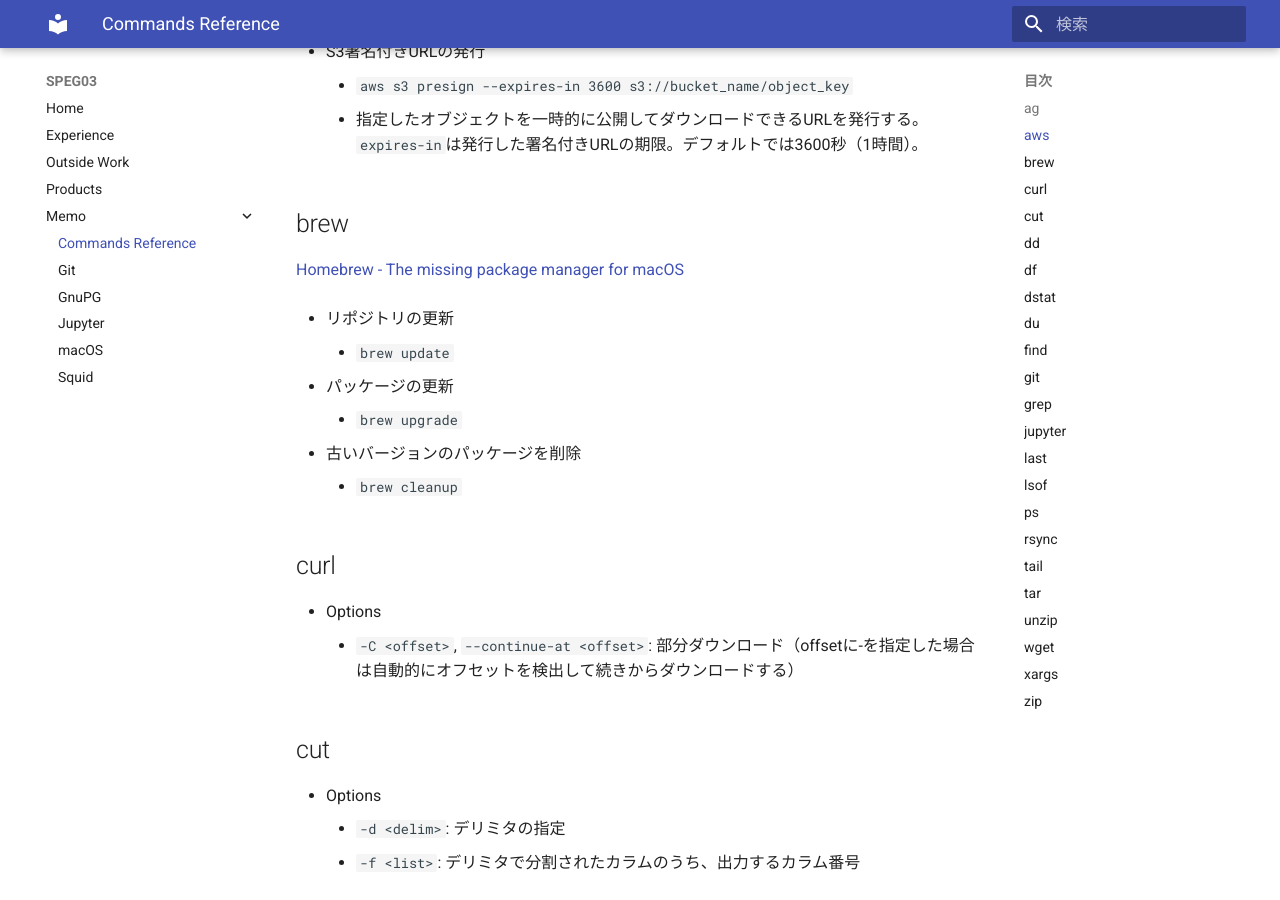
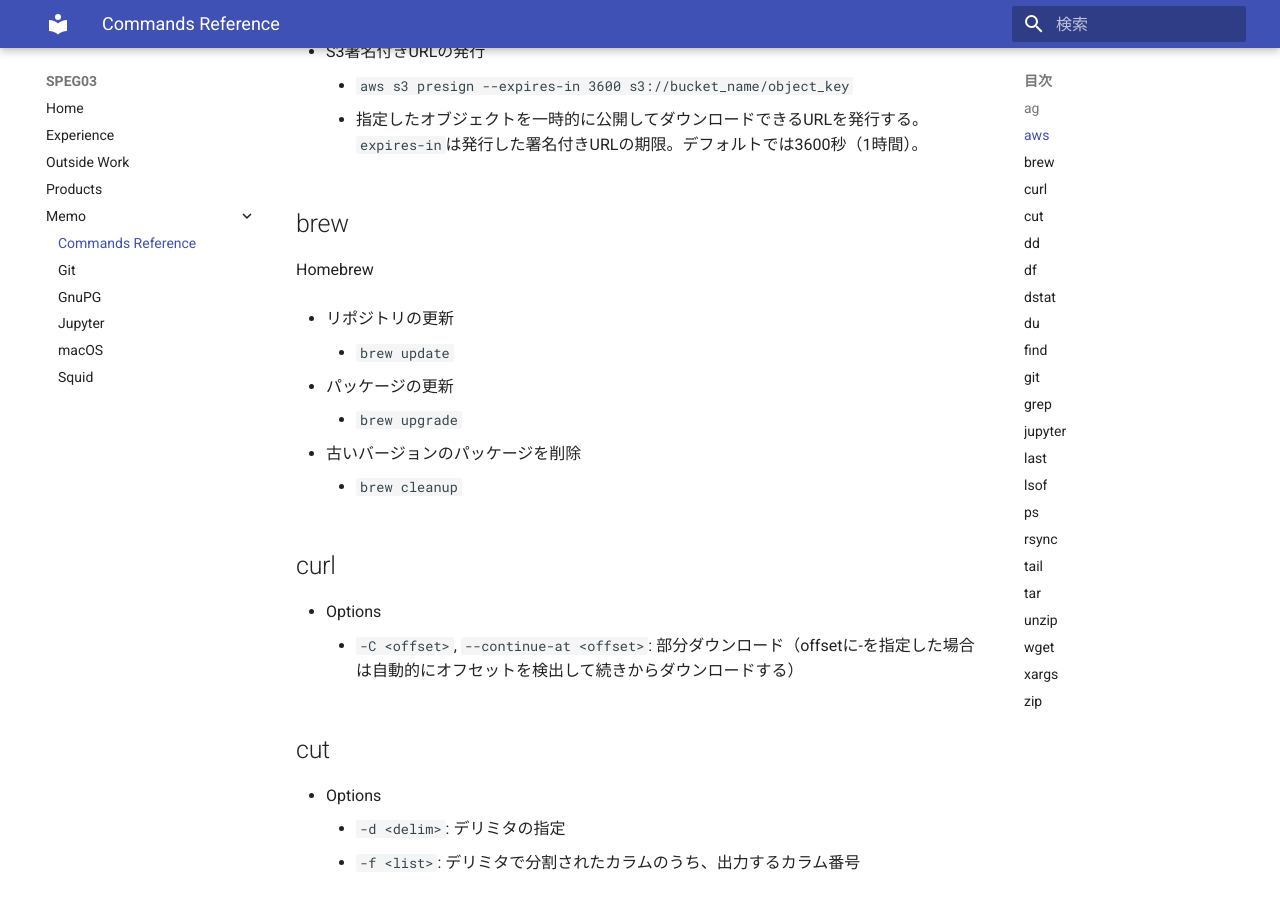
Before and after one commit to speg03/sp3.dev, an MkDocs documentation site: the page built from docs/memo/commands.md, in a window 1280 px wide and 900 px high, scrolled down 391 px. Built offline with MkDocs 1.6.1 and Material for MkDocs 9.7.7, drawn with Linux system fonts in a browser that asks for light colours; emoji names are drawn with the system emoji font.

Commit message:
:fire: Remove a link for Homebrew
説明でリンクを張るとメンテナンスしていかなければならないのでやめた。

```diff
--- a/docs/memo/commands.md
+++ b/docs/memo/commands.md
@@ -15,7 +15,7 @@ the_silver_searcher
 
 ## brew
 
-[Homebrew - The missing package manager for macOS](https://brew.sh/)
+Homebrew
 
 * リポジトリの更新
     * `brew update`
```
